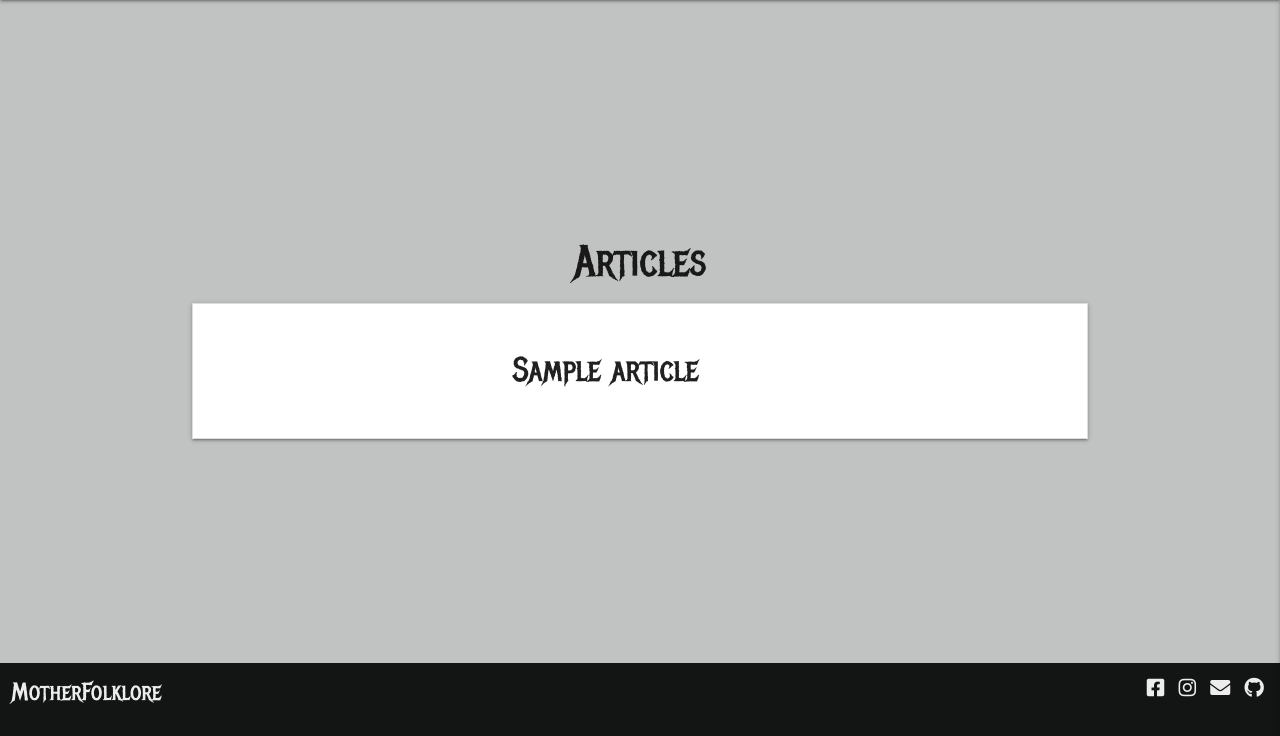
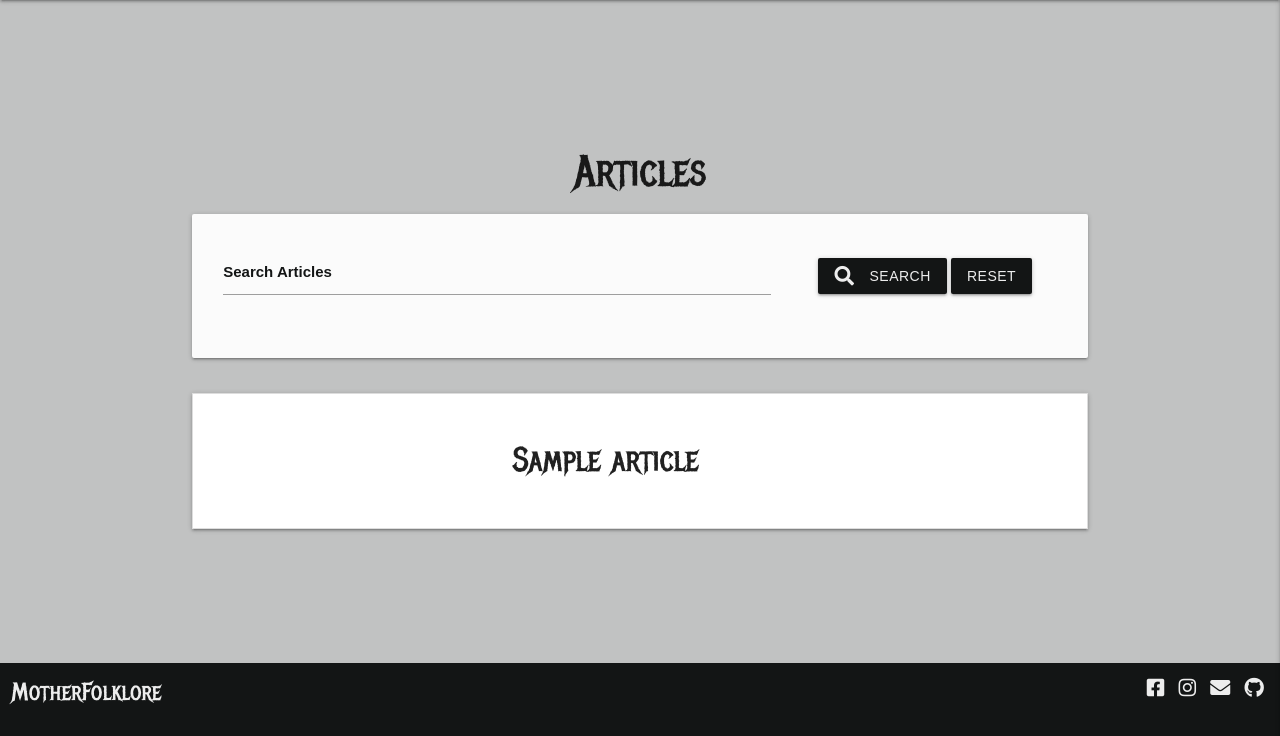
Before and after one commit to AideenM12/MotherFolklore-MS3, a Flask app: page /articles in a window 1280 px wide. Shown: the part 64-800 px from the top of the page. Run offline with Flask 2, Linux system fonts and the light colour scheme; grey boxes marked "Sample" are stand-in pictures; a database or web service that is not in the repository returns one stand-in record (values such as "Sample title"); some libraries are stand-ins or nearby versions; some web fonts are replaced.

Commit message:
Create search functionality

```diff
--- a/app.py
+++ b/app.py
@@ -70,6 +70,14 @@ def articles():
     Links articles from db to site
     """
     articles = list(mongo.db.articles.find())
+    return render_template("articles.html", articles=articles,
+                           page_title="Articles")
+
+
+@app.route("/search",  methods=["GET", "POST"])
+def search():
+    query = request.form.get("query")
+    articles = list(mongo.db.articles.find({"$text": {"$search": query}}))
     return render_template("articles.html", articles=articles,
                            page_title="Articles")
 
--- a/templates/articles.html
+++ b/templates/articles.html
@@ -3,6 +3,27 @@
 <!---------Articles Page Main Body-------------->
 <main>
    <h3 class="center-align">{{ page_title }}</h3>
+   <div class="container">
+   <div class="row">
+      <form action="{{ url_for('search') }}" method="POST" class="card-panel">
+         <input type="hidden" name="csrf_token" value="{{ csrf_token() }}"/>
+          <div class="row valign-wrapper center-align">
+              <div class="input-field col s12 m8">
+
+                  <input type="text" name="query" id="query" minlength="3" class="validate" required>
+                  <label for="query">Search Articles</label>
+              </div>
+              <div class="col s12 m4">
+               <button type="submit" class=" btn text-shadow">
+                  <i class="fas fa-search left"></i> Search
+              </button>
+                  <a href="{{ url_for('articles') }}" class=" btn text-shadow">Reset</a>
+               </div>
+          </div>
+      </form>
+  </div>
+  </div>
+  {% if articles|length > 0 %}
    <div class="container">
       <ul class="collapsible ">
          {% for article in articles %}
@@ -51,5 +72,8 @@
          {% endfor %}
       </ul>
    </div>
+   {% else %}
+   <h3 class="center-align">No Results Found</h3>
+   {% endif %}
 </main>
 {% endblock %}
```
